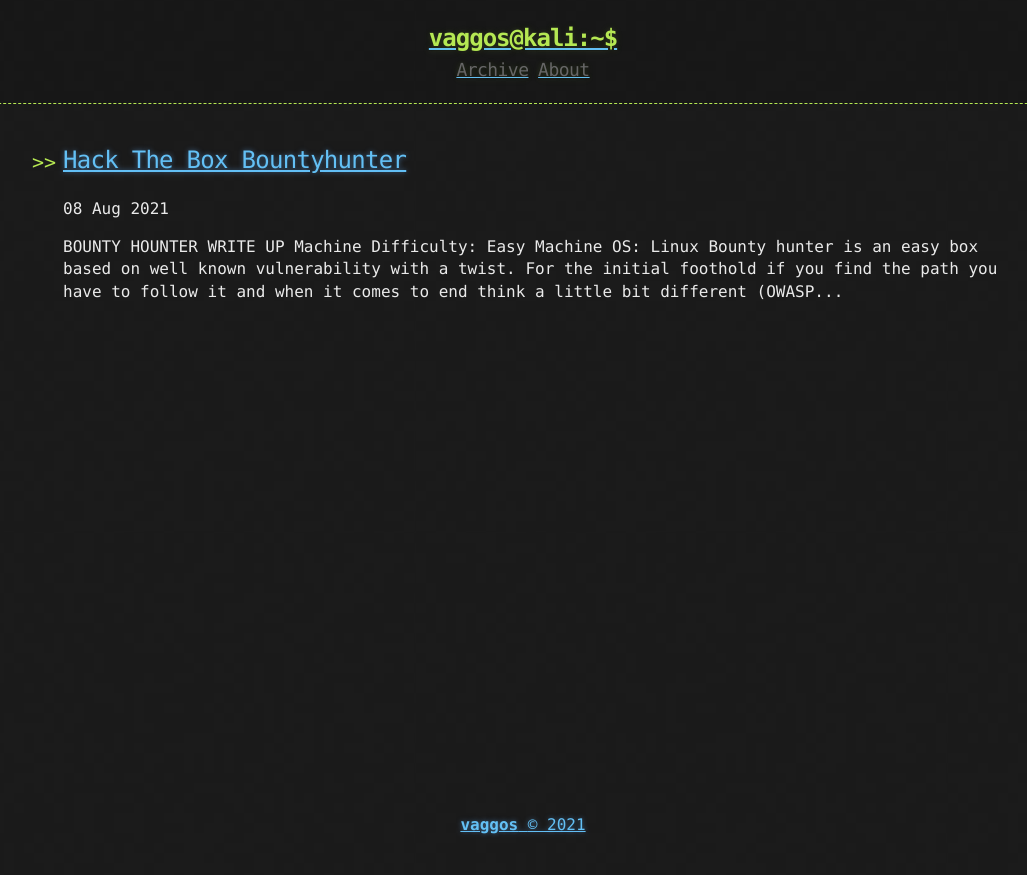
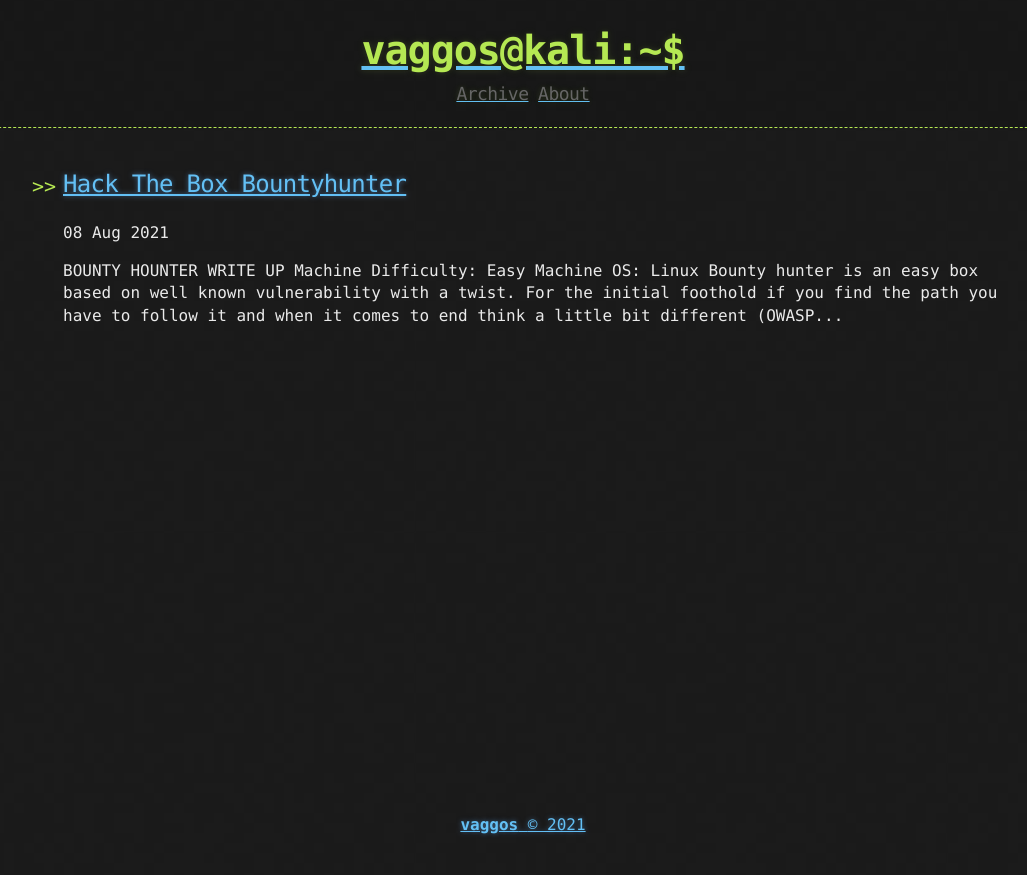
Before and after one commit to g0sv4/vaggos542.github.io, a Jekyll site: the page built from index.html, in a window 1280 px wide. Shown: the top 875 px of the page, without its empty margins (117-1144 px from the left). Built offline with Jekyll 4.4.1, drawn with Linux system fonts in a browser that asks for light colours; the list of posts is cut into pages by our own code.

Commit message:
Update base.scss

```diff
--- a/_sass/base.scss
+++ b/_sass/base.scss
@@ -65,7 +65,7 @@ header {
 }
 
 header h1 {
-  font-size: 24px;
+  font-size: 40px;
   line-height: 1.5;
   margin: 0;
   text-align: center;
```
